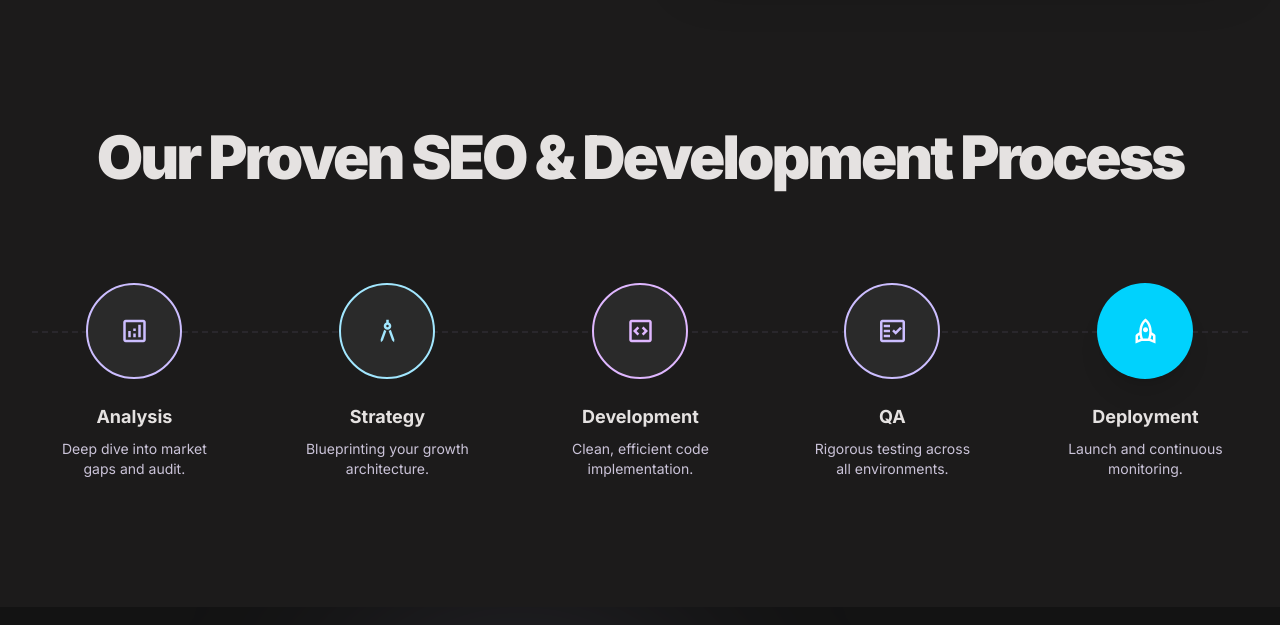
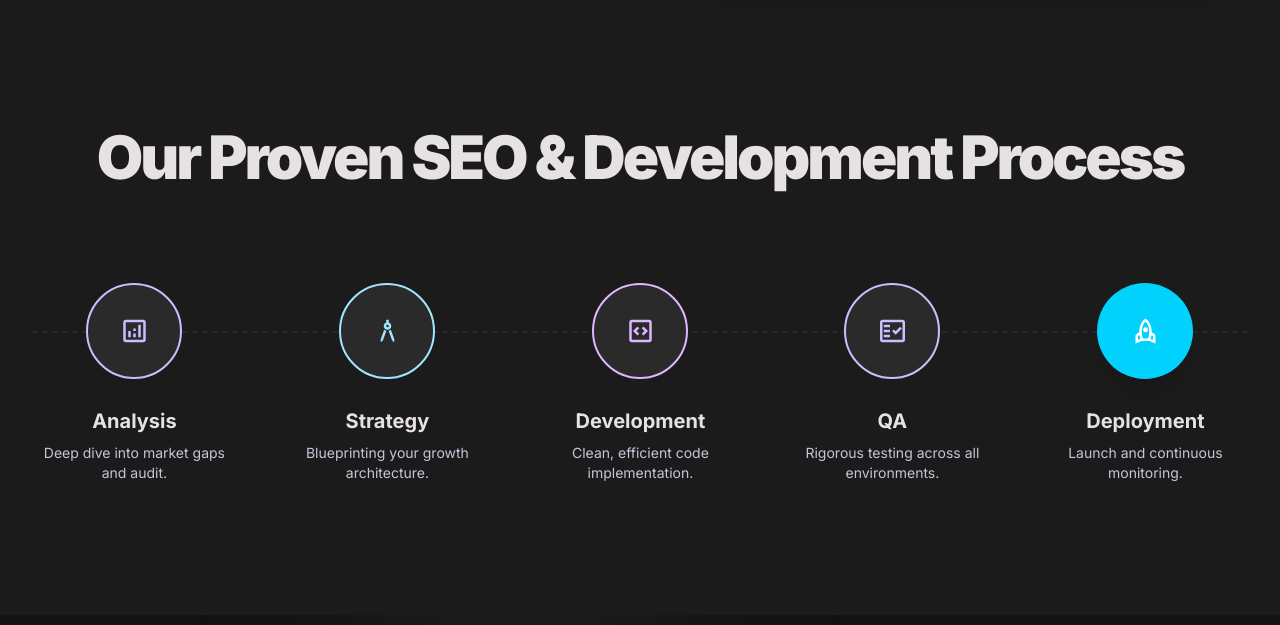
Before and after one commit to AbRehmansaif/difusionSEO, a Django app: page / in a window 1280 px wide. Shown: the part 5875-6500 px from the top of the page. Run offline with Django 5.2, Linux system fonts and the light colour scheme; some libraries are stand-ins or nearby versions.

Commit message:
responsive home page

```diff
--- a/templates/home.html
+++ b/templates/home.html
@@ -639,53 +639,71 @@
 </section>
 </section>
 <!-- Process -->
-<section class="py-32 px-8 bg-surface-container-low relative">
+<section class="py-16 md:py-32 px-6 md:px-8 bg-surface-container-low relative overflow-hidden">
 <div class="max-w-7xl mx-auto">
-<div class="text-center mb-24">
-<h2 class="text-4xl md:text-6xl font-black tracking-tighter">Our Proven SEO & Development Process</h2>
+<div class="text-center mb-16 md:mb-24">
+<h2 class="text-4xl sm:text-5xl md:text-6xl font-black tracking-tighter leading-tight">Our Proven SEO &<br class="md:hidden"/> Development Process</h2>
 </div>
-<div class="relative flex flex-col md:flex-row justify-between items-start gap-12">
-<!-- Dotted Line Background (Desktop) -->
-<div class="hidden md:block absolute top-12 left-0 w-full h-[2px] border-t-2 border-dashed border-outline-variant/30 z-0"></div>
+<div class="relative flex flex-col md:flex-row justify-between items-center md:items-start gap-12 md:gap-4 lg:gap-12 w-full max-w-sm md:max-w-none mx-auto">
+<!-- Process Line Backgrounds -->
+<!-- Desktop Horizontal -->
+<div class="hidden md:block absolute top-[2.5rem] lg:top-12 left-0 w-full h-[2px] border-t-2 border-dashed border-outline-variant/30 z-0"></div>
+<!-- Mobile Vertical Timeline -->
+<div class="md:hidden absolute top-0 bottom-0 left-1/2 -translate-x-1/2 w-[2px] border-l-2 border-dashed border-outline-variant/30 z-0"></div>
+
 <!-- Step 1 -->
-<div class="relative z-10 text-center md:w-1/5" data-aos="zoom-in" data-aos-delay="100">
-<div class="w-24 h-24 rounded-full bg-surface-container-high border-2 border-primary flex items-center justify-center mx-auto mb-6 hover:shadow-[0_0_20px_rgba(204,190,255,0.4)] transition-all hover-lift">
-<span class="material-symbols-outlined text-primary text-3xl">analytics</span>
+<div class="relative z-10 text-center w-full md:w-1/5 flex flex-col items-center group" data-aos="zoom-in" data-aos-delay="100">
+<div class="w-20 h-20 lg:w-24 lg:h-24 rounded-full bg-surface-container-high border-2 border-primary flex items-center justify-center shrink-0 mb-4 md:mb-6 group-hover:shadow-[0_0_20px_rgba(204,190,255,0.4)] transition-all hover-lift relative z-20">
+<span class="material-symbols-outlined text-primary text-2xl lg:text-3xl">analytics</span>
 </div>
-<h4 class="text-lg font-bold mb-2">Analysis</h4>
-<p class="text-sm text-on-surface-variant px-4">Deep dive into market gaps and audit.</p>
+<div class="bg-surface-container-low relative z-20 px-2 py-1 w-full mx-auto">
+<h4 class="text-lg lg:text-xl font-bold mb-2">Analysis</h4>
+<p class="text-sm text-on-surface-variant max-w-[200px] md:max-w-none mx-auto">Deep dive into market gaps and audit.</p>
 </div>
+</div>
+
 <!-- Step 2 -->
-<div class="relative z-10 text-center md:w-1/5" data-aos="zoom-in" data-aos-delay="200">
-<div class="w-24 h-24 rounded-full bg-surface-container-high border-2 border-secondary flex items-center justify-center mx-auto mb-6 hover:shadow-[0_0_20px_rgba(162,231,255,0.4)] transition-all hover-lift">
-<span class="material-symbols-outlined text-secondary text-3xl">architecture</span>
+<div class="relative z-10 text-center w-full md:w-1/5 flex flex-col items-center group" data-aos="zoom-in" data-aos-delay="200">
+<div class="w-20 h-20 lg:w-24 lg:h-24 rounded-full bg-surface-container-high border-2 border-secondary flex items-center justify-center shrink-0 mb-4 md:mb-6 group-hover:shadow-[0_0_20px_rgba(162,231,255,0.4)] transition-all hover-lift relative z-20">
+<span class="material-symbols-outlined text-secondary text-2xl lg:text-3xl">architecture</span>
 </div>
-<h4 class="text-lg font-bold mb-2">Strategy</h4>
-<p class="text-sm text-on-surface-variant px-4">Blueprinting your growth architecture.</p>
+<div class="bg-surface-container-low relative z-20 px-2 py-1 w-full mx-auto">
+<h4 class="text-lg lg:text-xl font-bold mb-2">Strategy</h4>
+<p class="text-sm text-on-surface-variant max-w-[200px] md:max-w-none mx-auto">Blueprinting your growth architecture.</p>
 </div>
+</div>
+
 <!-- Step 3 -->
-<div class="relative z-10 text-center md:w-1/5" data-aos="zoom-in" data-aos-delay="300">
-<div class="w-24 h-24 rounded-full bg-surface-container-high border-2 border-tertiary flex items-center justify-center mx-auto mb-6 hover:shadow-[0_0_20px_rgba(223,183,255,0.4)] transition-all hover-lift">
-<span class="material-symbols-outlined text-tertiary text-3xl">code_blocks</span>
+<div class="relative z-10 text-center w-full md:w-1/5 flex flex-col items-center group" data-aos="zoom-in" data-aos-delay="300">
+<div class="w-20 h-20 lg:w-24 lg:h-24 rounded-full bg-surface-container-high border-2 border-tertiary flex items-center justify-center shrink-0 mb-4 md:mb-6 group-hover:shadow-[0_0_20px_rgba(223,183,255,0.4)] transition-all hover-lift relative z-20">
+<span class="material-symbols-outlined text-tertiary text-2xl lg:text-3xl">code_blocks</span>
 </div>
-<h4 class="text-lg font-bold mb-2">Development</h4>
-<p class="text-sm text-on-surface-variant px-4">Clean, efficient code implementation.</p>
+<div class="bg-surface-container-low relative z-20 px-2 py-1 w-full mx-auto">
+<h4 class="text-lg lg:text-xl font-bold mb-2">Development</h4>
+<p class="text-sm text-on-surface-variant max-w-[200px] md:max-w-none mx-auto">Clean, efficient code implementation.</p>
 </div>
+</div>
+
 <!-- Step 4 -->
-<div class="relative z-10 text-center md:w-1/5" data-aos="zoom-in" data-aos-delay="400">
-<div class="w-24 h-24 rounded-full bg-surface-container-high border-2 border-primary flex items-center justify-center mx-auto mb-6 hover:shadow-[0_0_20px_rgba(204,190,255,0.4)] transition-all hover-lift">
-<span class="material-symbols-outlined text-primary text-3xl">fact_check</span>
+<div class="relative z-10 text-center w-full md:w-1/5 flex flex-col items-center group" data-aos="zoom-in" data-aos-delay="400">
+<div class="w-20 h-20 lg:w-24 lg:h-24 rounded-full bg-surface-container-high border-2 border-primary flex items-center justify-center shrink-0 mb-4 md:mb-6 group-hover:shadow-[0_0_20px_rgba(204,190,255,0.4)] transition-all hover-lift relative z-20">
+<span class="material-symbols-outlined text-primary text-2xl lg:text-3xl">fact_check</span>
 </div>
-<h4 class="text-lg font-bold mb-2">QA</h4>
-<p class="text-sm text-on-surface-variant px-4">Rigorous testing across all environments.</p>
+<div class="bg-surface-container-low relative z-20 px-2 py-1 w-full mx-auto">
+<h4 class="text-lg lg:text-xl font-bold mb-2">QA</h4>
+<p class="text-sm text-on-surface-variant max-w-[200px] md:max-w-none mx-auto">Rigorous testing across all environments.</p>
 </div>
+</div>
+
 <!-- Step 5 -->
-<div class="relative z-10 text-center md:w-1/5" data-aos="zoom-in" data-aos-delay="500">
-<div class="w-24 h-24 rounded-full bg-secondary-container flex items-center justify-center mx-auto mb-6 shadow-xl hover-lift shimmer">
-<span class="material-symbols-outlined text-white text-3xl">rocket</span>
+<div class="relative z-10 text-center w-full md:w-1/5 flex flex-col items-center group" data-aos="zoom-in" data-aos-delay="500">
+<div class="w-20 h-20 lg:w-24 lg:h-24 rounded-full bg-secondary-container flex items-center justify-center shrink-0 mb-4 md:mb-6 shadow-xl hover-lift shimmer relative z-20">
+<span class="material-symbols-outlined text-white text-2xl lg:text-3xl">rocket</span>
 </div>
-<h4 class="text-lg font-bold mb-2">Deployment</h4>
-<p class="text-sm text-on-surface-variant px-4">Launch and continuous monitoring.</p>
+<div class="bg-surface-container-low relative z-20 px-2 py-1 w-full mx-auto">
+<h4 class="text-lg lg:text-xl font-bold mb-2">Deployment</h4>
+<p class="text-sm text-on-surface-variant max-w-[200px] md:max-w-none mx-auto">Launch and continuous monitoring.</p>
+</div>
 </div>
 </div>
 </div>
@@ -851,19 +869,20 @@
     </section>
 
     <!-- CTA Banner -->
-<section class="py-32 px-8" data-aos="fade-up">
-<div class="max-w-4xl mx-auto glass-card p-16 rounded-[3rem] text-center border-none shadow-[0_40px_80px_rgba(103,61,230,0.1)] shimmer">
+<section class="py-16 md:py-32 px-6 md:px-8" data-aos="fade-up">
+<div class="max-w-4xl mx-auto glass-card p-8 md:p-16 rounded-[2rem] md:rounded-[3rem] text-center border-none shadow-[0_40px_80px_rgba(103,61,230,0.1)] shimmer relative overflow-hidden">
+<div class="absolute inset-0 bg-gradient-to-b from-primary/5 to-transparent pointer-events-none"></div>
 <div class="relative z-10">
-<h2 class="text-4xl md:text-5xl font-black mb-6 tracking-tight text-on-surface">Ready to Scale Your Business?</h2>
-<p class="text-xl text-on-surface-variant mb-12 max-w-2xl mx-auto">
+<h2 class="text-4xl md:text-5xl font-black mb-4 md:mb-6 tracking-tight text-on-surface leading-tight">Ready to Scale Your<br class="md:hidden"/> Business?</h2>
+<p class="text-base md:text-xl text-on-surface-variant mb-10 md:mb-12 max-w-2xl mx-auto leading-relaxed">
                     Let's discuss how our SEO and automation tools can revolutionize your workflow and ROI.
                 </p>
-<div class="flex flex-col md:flex-row gap-4 justify-center">
-<button onclick="window.location.href='https://wa.me/your-whatsapp-number'" class="px-10 py-5 rounded-full bg-gradient-to-r from-primary to-secondary text-on-primary font-bold text-lg hover:scale-105 transition-transform duration-300 hover-lift shimmer flex items-center justify-center gap-3">
-<span class="material-symbols-outlined">chat</span> WhatsApp Us Now
+<div class="flex flex-col sm:flex-row gap-4 justify-center items-stretch sm:items-center w-full max-w-sm sm:max-w-none mx-auto">
+<button onclick="window.location.href='https://wa.me/your-whatsapp-number'" class="w-full sm:w-auto px-6 md:px-10 py-4 md:py-5 rounded-full bg-gradient-to-r from-primary to-secondary text-on-primary font-bold text-base md:text-lg hover:scale-105 transition-transform duration-300 hover-lift shimmer flex items-center justify-center gap-3 shadow-lg">
+<span class="material-symbols-outlined text-[20px] md:text-[24px]">chat</span> WhatsApp Us Now
                     </button>
-<button onclick="window.location.href='mailto:hello@difusionseo.com'" class="px-10 py-5 rounded-full border border-outline-variant text-on-surface font-bold text-lg hover:bg-surface-container transition-all duration-300 hover-lift flex items-center justify-center gap-3">
-<span class="material-symbols-outlined">mail</span> Send an Email
+<button onclick="window.location.href='mailto:hello@difusionseo.com'" class="w-full sm:w-auto px-6 md:px-10 py-4 md:py-5 rounded-full border-2 border-outline-variant text-on-surface font-bold text-base md:text-lg hover:bg-surface-container transition-all duration-300 hover-lift flex items-center justify-center gap-3">
+<span class="material-symbols-outlined text-[20px] md:text-[24px]">mail</span> Send an Email
                     </button>
 </div>
 </div>
```
